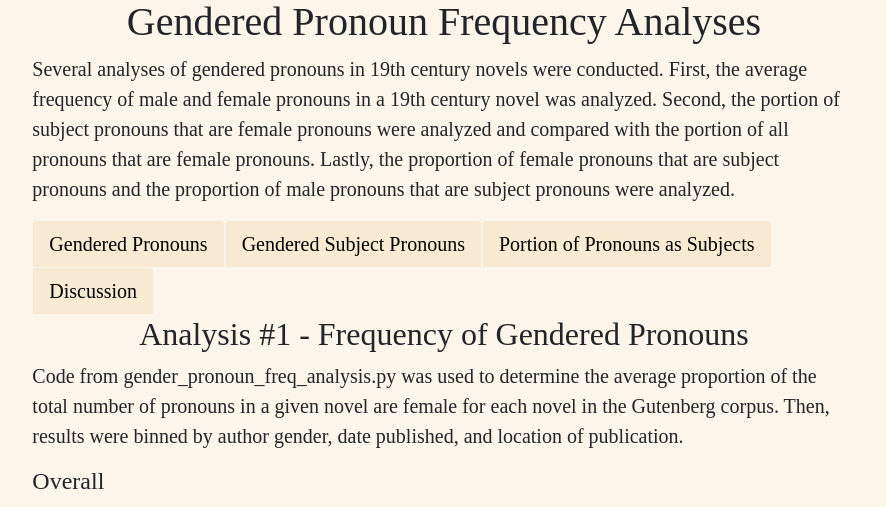
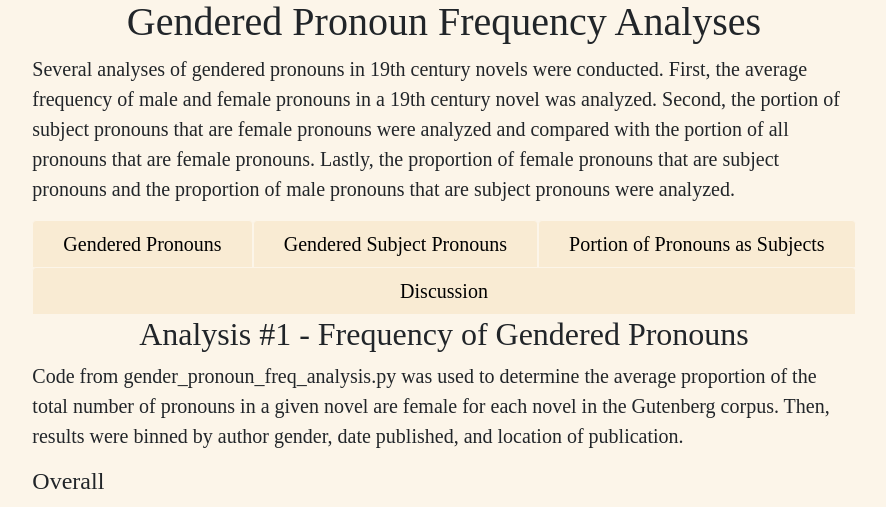
Before and after one commit to dhmit/gender_novels_site, a Flask app: page /info/pronoun_frequency_analysis in a window 1280 px wide. Shown: the part 216-723 px from the top of the page, without its empty margins (196-1082 px from the left). Run offline with Flask 2, Linux system fonts and the light colour scheme; some libraries are stand-ins or nearby versions; some web fonts are replaced.

Commit message:
nav tabs formatted

```diff
--- a/templates/pronoun_frequency.html
+++ b/templates/pronoun_frequency.html
@@ -25,7 +25,8 @@
                             pronouns that are subject pronouns and the proportion of male pronouns that are subject
                             pronouns were analyzed. </p>
 
-                    <ul class="nav nav-tabs" style="border-color:#FCF5E9">
+                    <ul class="nav nav-tabs flex-s-column nav-fill"
+                    style="border-color:#FCF5E9;">
                         <li class="nav-item">
                             <a class="nav-link active" href="#gendered_pronouns"
                                style="background-color:#F9EBD3;border-color:#FCF5E9">Gendered
```
